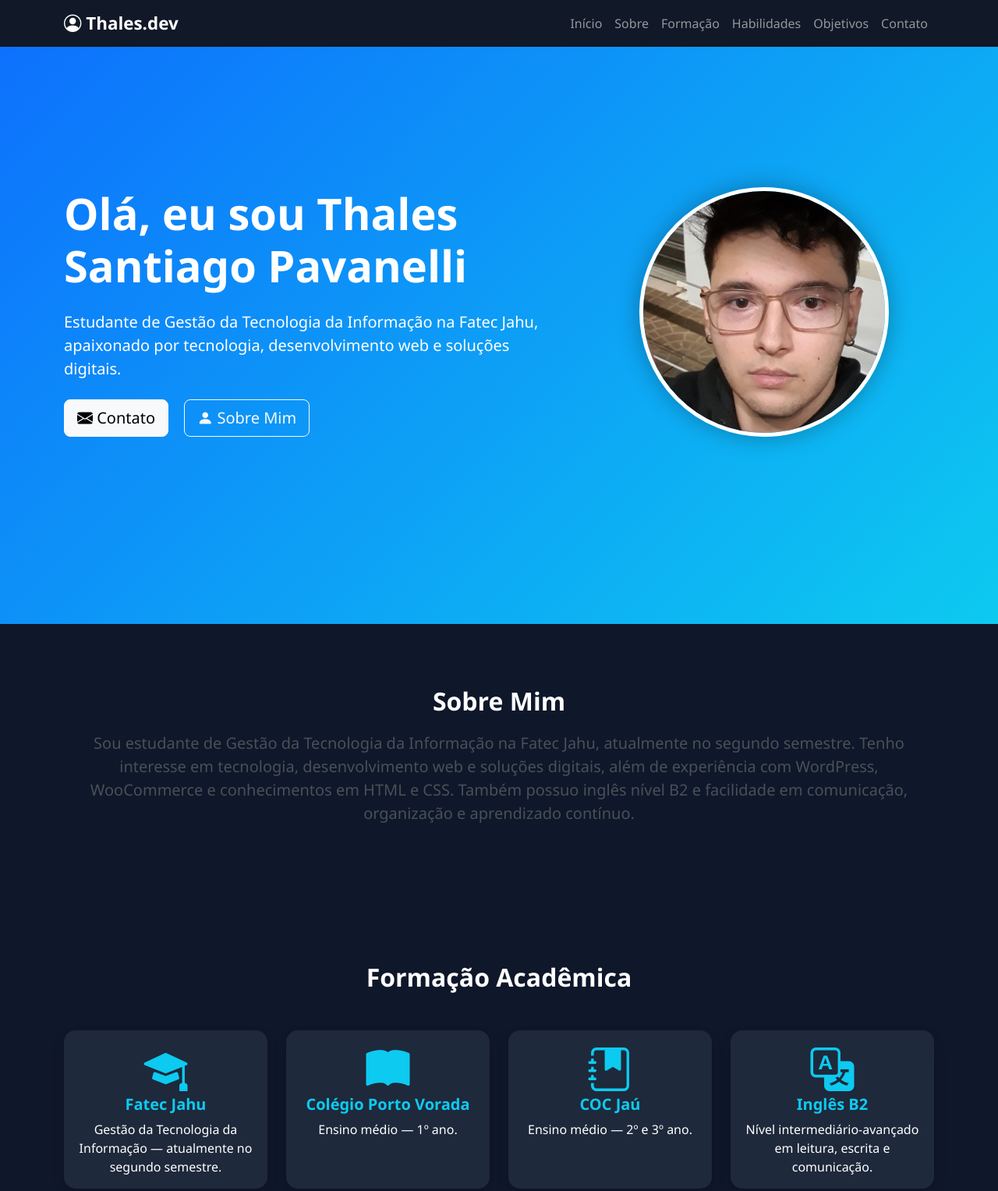
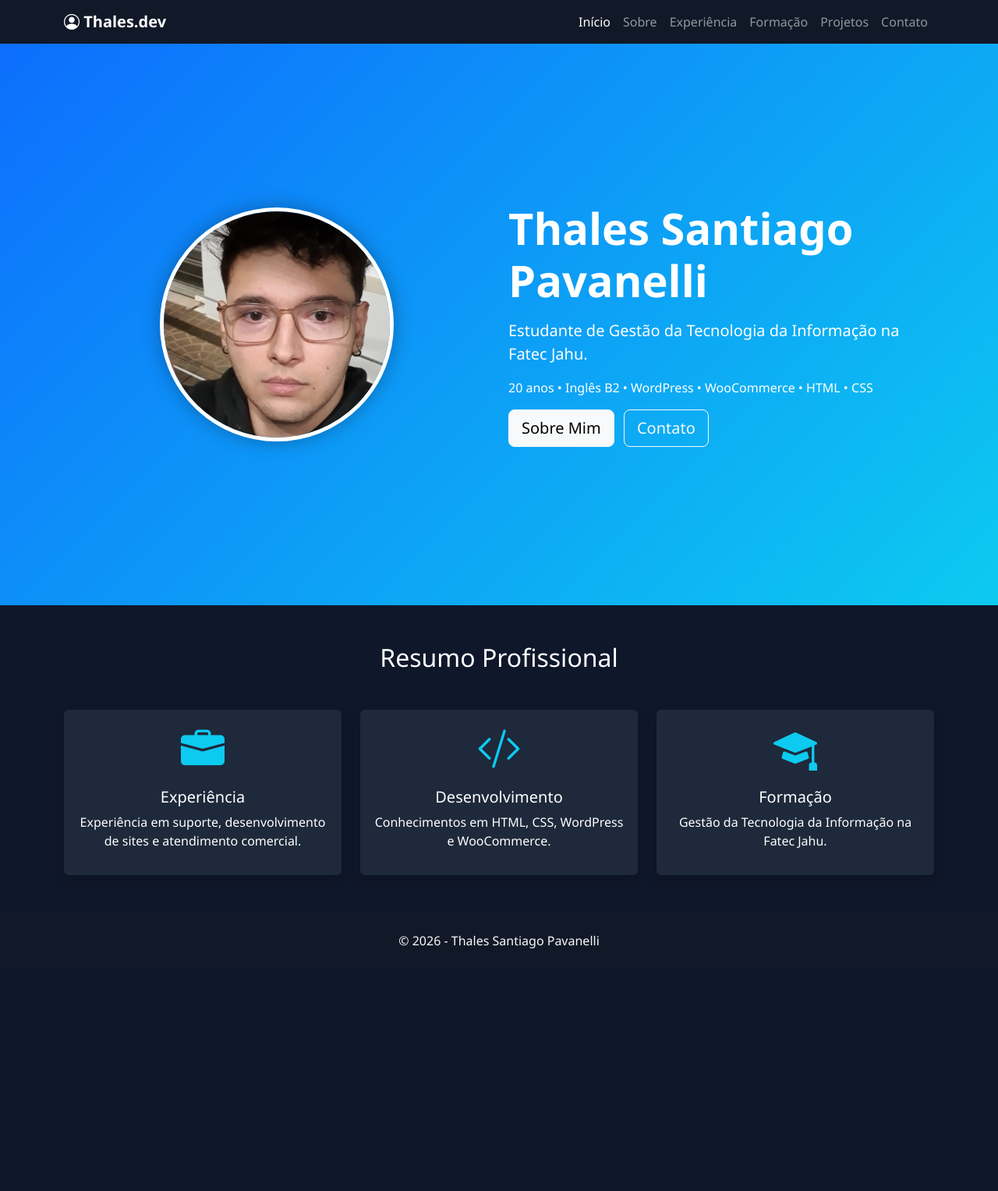
Before and after one commit to ThalesSanti/portfolio, a plain HTML site: page index.html in a window 1280 px wide. Shown: the top 1527 px of the page at 78% size. After the commit the page ends 1242 px from the top, so only its background shows below. Drawn offline with nearby package versions, Linux system fonts and the light colour scheme.

Commit message:
index.html

```diff
--- a/index.html
+++ b/index.html
@@ -16,103 +16,42 @@
     <style>
 
         body{
-      font-family:'Segoe UI', Tahoma, Geneva, Verdana, sans-serif;
             background:#0f172a;
             color:white;
+            font-family:'Segoe UI',sans-serif;
         }
-
-    /* NAVBAR */
 
         .navbar{
             background:#111827;
         }
 
-    .navbar-brand{
-      font-weight:bold;
-      font-size:1.4rem;
+        .hero{
+            min-height:90vh;
+            display:flex;
+            align-items:center;
+            background:linear-gradient(135deg,#0d6efd,#0dcaf0);
+            color:white;
         }
 
-    .nav-link{
-      transition:0.3s;
-    }
-
-    .nav-link:hover{
-      color:#0dcaf0 !important;
-    }
-
-    /* HERO */
-
-    .hero{
-      background:linear-gradient(135deg,#0d6efd,#0dcaf0);
-      min-height:100vh;
-      display:flex;
-      align-items:center;
-      color:white;
-      padding:80px 0;
-    }
-
-    .hero img{
-      width:320px;
-      height:320px;
+        .foto{
+            width:300px;
+            height:300px;
             object-fit:cover;
             border-radius:50%;
             border:5px solid white;
-      box-shadow:0 0 30px rgba(0,0,0,0.3);
+            box-shadow:0 0 25px rgba(0,0,0,.3);
         }
-
-    .hero h1{
-      font-weight:700;
-    }
-
-    /* SECTIONS */
-
-    section{
-      padding:80px 0;
-    }
-
-    .section-title{
-      font-weight:bold;
-      margin-bottom:20px;
-    }
-
-    /* CARDS */
 
         .card{
             background:#1e293b;
             color:white;
             border:none;
-      transition:0.3s;
-      border-radius:15px;
+            transition:.3s;
         }
 
         .card:hover{
             transform:translateY(-5px);
         }
-
-    .card-title{
-      color:#0dcaf0;
-      font-weight:bold;
-    }
-
-    /* SKILLS */
-
-    .skill-badge{
-      background:#0dcaf0;
-      color:#0f172a;
-      padding:12px 18px;
-      border-radius:10px;
-      font-weight:600;
-      display:inline-block;
-      margin:8px;
-    }
-
-    /* CONTACT */
-
-    .contact-btn{
-      min-width:220px;
-    }
-
-    /* FOOTER */
 
         footer{
             background:#111827;
@@ -126,11 +65,11 @@
 
 <!-- ================= NAVBAR ================= -->
 
-  <nav class="navbar navbar-expand-lg navbar-dark fixed-top">
+<nav class="navbar navbar-expand-lg navbar-dark">
 
     <div class="container">
 
-      <a class="navbar-brand" href="#">
+        <a class="navbar-brand fw-bold" href="index.html">
             <i class="bi bi-person-circle"></i>
             Thales.dev
         </a>
@@ -149,27 +88,27 @@
             <ul class="navbar-nav ms-auto">
 
                 <li class="nav-item">
-            <a class="nav-link" href="#inicio">Início</a>
+                    <a class="nav-link active" href="index.html">Início</a>
                 </li>
 
                 <li class="nav-item">
-            <a class="nav-link" href="#sobre">Sobre</a>
+                    <a class="nav-link" href="sobre.html">Sobre</a>
                 </li>
 
                 <li class="nav-item">
-            <a class="nav-link" href="#formacao">Formação</a>
+                    <a class="nav-link" href="experiencia.html">Experiência</a>
                 </li>
 
                 <li class="nav-item">
-            <a class="nav-link" href="#habilidades">Habilidades</a>
+                    <a class="nav-link" href="formacao.html">Formação</a>
                 </li>
 
                 <li class="nav-item">
-            <a class="nav-link" href="#objetivos">Objetivos</a>
+                    <a class="nav-link" href="projetos.html">Projetos</a>
                 </li>
 
                 <li class="nav-item">
-            <a class="nav-link" href="#contato">Contato</a>
+                    <a class="nav-link" href="contato.html">Contato</a>
                 </li>
 
             </ul>
@@ -182,46 +121,52 @@
 
 <!-- ================= HERO ================= -->
 
-  <section class="hero" id="inicio">
+<section class="hero">
 
     <div class="container">
 
-      <div class="row align-items-center g-5">
+        <div class="row align-items-center">
 
-        <div class="col-lg-7">
+            <div class="col-lg-6 text-center">
 
-          <h1 class="display-4 mb-4">
-            Olá, eu sou
-            <strong>Thales Santiago Pavanelli</strong>
+                <img src="foto.jpg"
+                     alt="Foto de Thales"
+                     class="foto">
+
+            </div>
+
+            <div class="col-lg-6">
+
+                <h1 class="display-4 fw-bold mb-3">
+                    Thales Santiago Pavanelli
                 </h1>
 
-          <p class="lead mb-4">
+                <p class="lead">
 
-            Estudante de Gestão da Tecnologia da Informação na Fatec Jahu,
-            apaixonado por tecnologia, desenvolvimento web
-            e soluções digitais.
+                    Estudante de Gestão da Tecnologia da Informação
+                    na Fatec Jahu.
 
                 </p>
 
-          <a href="#contato" class="btn btn-light btn-lg me-3">
-            <i class="bi bi-envelope-fill"></i>
-            Contato
+                <p>
+
+                    20 anos • Inglês B2 • WordPress • WooCommerce • HTML • CSS
+
+                </p>
+
+                <a href="sobre.html"
+                   class="btn btn-light btn-lg me-2">
+
+                    Sobre Mim
+
                 </a>
 
-          <a href="#sobre" class="btn btn-outline-light btn-lg">
-            <i class="bi bi-person-fill"></i>
-            Sobre Mim
+                <a href="contato.html"
+                   class="btn btn-outline-light btn-lg">
+
+                    Contato
+
                 </a>
-
-        </div>
-
-        <div class="col-lg-5 text-center">
-
-          <!-- TROQUE PELO NOME DA SUA FOTO -->
-
-          <img src="foto.jpg"
-            alt="Foto de Thales"
-            class="img-fluid">
 
             </div>
 
@@ -231,61 +176,35 @@
 
 </section>
 
-  <!-- ================= SOBRE ================= -->
+<!-- ================= RESUMO ================= -->
 
-  <section id="sobre">
-
-    <div class="container text-center">
-
-      <h2 class="section-title">
-        Sobre Mim
-      </h2>
-
-      <p class="text-light-emphasis fs-5">
-
-        Sou estudante de Gestão da Tecnologia da Informação na Fatec Jahu,
-        atualmente no segundo semestre. Tenho interesse em tecnologia,
-        desenvolvimento web e soluções digitais, além de experiência com
-        WordPress, WooCommerce e conhecimentos em HTML e CSS.
-        Também possuo inglês nível B2 e facilidade em comunicação,
-        organização e aprendizado contínuo.
-
-      </p>
-
-    </div>
-
-  </section>
-
-  <!-- ================= FORMAÇÃO ================= -->
-
-  <section id="formacao">
+<section class="py-5">
 
     <div class="container">
 
-      <h2 class="section-title text-center mb-5">
-        Formação Acadêmica
+        <h2 class="text-center mb-5">
+            Resumo Profissional
         </h2>
 
         <div class="row g-4">
 
-        <!-- Card 1 -->
-
-        <div class="col-md-6 col-lg-3">
+            <div class="col-md-4">
 
                 <div class="card h-100 shadow">
 
                     <div class="card-body text-center">
 
-              <i class="bi bi-mortarboard-fill display-4 text-info mb-3"></i>
+                        <i class="bi bi-briefcase-fill display-4 text-info"></i>
 
-              <h5 class="card-title">
-                Fatec Jahu
+                        <h5 class="mt-3">
+                            Experiência
                         </h5>
 
-              <p class="card-text">
+                        <p>
 
-                Gestão da Tecnologia da Informação —
-                atualmente no segundo semestre.
+                            Experiência em suporte,
+                            desenvolvimento de sites
+                            e atendimento comercial.
 
                         </p>
 
@@ -295,24 +214,22 @@
 
             </div>
 
-        <!-- Card 2 -->
-
-        <div class="col-md-6 col-lg-3">
+            <div class="col-md-4">
 
                 <div class="card h-100 shadow">
 
                     <div class="card-body text-center">
 
-              <i class="bi bi-book-fill display-4 text-info mb-3"></i>
+                        <i class="bi bi-code-slash display-4 text-info"></i>
 
-              <h5 class="card-title">
-                Colégio Porto Vorada
+                        <h5 class="mt-3">
+                            Desenvolvimento
                         </h5>
 
-              <p class="card-text">
+                        <p>
 
-                Ensino médio —
-                1º ano.
+                            Conhecimentos em HTML,
+                            CSS, WordPress e WooCommerce.
 
                         </p>
 
@@ -322,51 +239,22 @@
 
             </div>
 
-        <!-- Card 3 -->
-
-        <div class="col-md-6 col-lg-3">
+            <div class="col-md-4">
 
                 <div class="card h-100 shadow">
 
                     <div class="card-body text-center">
 
-              <i class="bi bi-journal-bookmark-fill display-4 text-info mb-3"></i>
+                        <i class="bi bi-mortarboard-fill display-4 text-info"></i>
 
-              <h5 class="card-title">
-                COC Jaú
+                        <h5 class="mt-3">
+                            Formação
                         </h5>
 
-              <p class="card-text">
+                        <p>
 
-                Ensino médio —
-                2º e 3º ano.
-
-              </p>
-
-            </div>
-
-          </div>
-
-        </div>
-
-        <!-- Card 4 -->
-
-        <div class="col-md-6 col-lg-3">
-
-          <div class="card h-100 shadow">
-
-            <div class="card-body text-center">
-
-              <i class="bi bi-translate display-4 text-info mb-3"></i>
-
-              <h5 class="card-title">
-                Inglês B2
-              </h5>
-
-              <p class="card-text">
-
-                Nível intermediário-avançado
-                em leitura, escrita e comunicação.
+                            Gestão da Tecnologia da Informação
+                            na Fatec Jahu.
 
                         </p>
 
@@ -382,135 +270,19 @@
 
 </section>
 
-  <!-- ================= HABILIDADES ================= -->
-
-  <section id="habilidades">
-
-    <div class="container text-center">
-
-      <h2 class="section-title mb-5">
-        Habilidades e Conhecimentos
-      </h2>
-
-      <div>
-
-        <span class="skill-badge">HTML5</span>
-        <span class="skill-badge">CSS3</span>
-        <span class="skill-badge">WordPress</span>
-        <span class="skill-badge">WooCommerce</span>
-        <span class="skill-badge">Inglês B2</span>
-        <span class="skill-badge">Pacote Office</span>
-        <span class="skill-badge">Comunicação</span>
-        <span class="skill-badge">Organização</span>
-        <span class="skill-badge">Aprendizado Rápido</span>
-
-      </div>
-
-    </div>
-
-  </section>
-
-  <!-- ================= OBJETIVOS ================= -->
-
-  <section id="objetivos">
-
-    <div class="container text-center">
-
-      <h2 class="section-title">
-        Objetivos
-      </h2>
-
-      <p class="text-light-emphasis fs-5">
-
-        Busco oportunidades para desenvolver minhas habilidades
-        na área de tecnologia, adquirir experiência profissional
-        e crescer continuamente tanto no aspecto técnico quanto pessoal,
-        buscando estabilidade e evolução na carreira.
-
-      </p>
-
-    </div>
-
-  </section>
-
-  <!-- ================= CONTATO ================= -->
-
-  <section id="contato">
-
-    <div class="container text-center">
-
-      <h2 class="section-title mb-5">
-        Contato
-      </h2>
-
-      <div class="d-flex flex-wrap justify-content-center gap-3">
-
-        <!-- EMAIL -->
-
-        <a href="https://mail.google.com/mail/?view=cm&fs=1&to=shalestantiago@gmail.com"
-          class="btn btn-primary btn-lg contact-btn">
-
-          <i class="bi bi-envelope-fill"></i>
-          Email
-
-        </a>
-
-        <!-- LINKEDIN -->
-
-        <a href="https://www.linkedin.com/in/thales-santiago-553610318/"
-          target="_blank"
-          class="btn btn-info btn-lg text-white contact-btn">
-
-          <i class="bi bi-linkedin"></i>
-          LinkedIn
-
-        </a>
-
-        <!-- GITHUB -->
-
-        <a href="https://github.com/ThalesSanti"
-          target="_blank"
-          class="btn btn-dark btn-lg contact-btn">
-
-          <i class="bi bi-github"></i>
-          GitHub
-
-        </a>
-
-        <!-- WHATSAPP -->
-
-        <a href="https://wa.me/5514996872612"
-          target="_blank"
-          class="btn btn-success btn-lg contact-btn">
-
-          <i class="bi bi-whatsapp"></i>
-          WhatsApp
-
-        </a>
-
-      </div>
-
-    </div>
-
-  </section>
-
 <!-- ================= FOOTER ================= -->
 
 <footer class="text-center text-light py-4">
 
     <p class="mb-0">
 
-      © 2026 • Desenvolvido por
-      Thales Santiago Pavanelli
+        © 2026 - Thales Santiago Pavanelli
 
     </p>
 
 </footer>
 
-  <!-- Bootstrap JS -->
-
 <script src="https://cdn.jsdelivr.net/npm/bootstrap@5.3.3/dist/js/bootstrap.bundle.min.js"></script>
 
 </body>
-
 </html>
```
Lines whose indentation alone changed are shown as unchanged.
